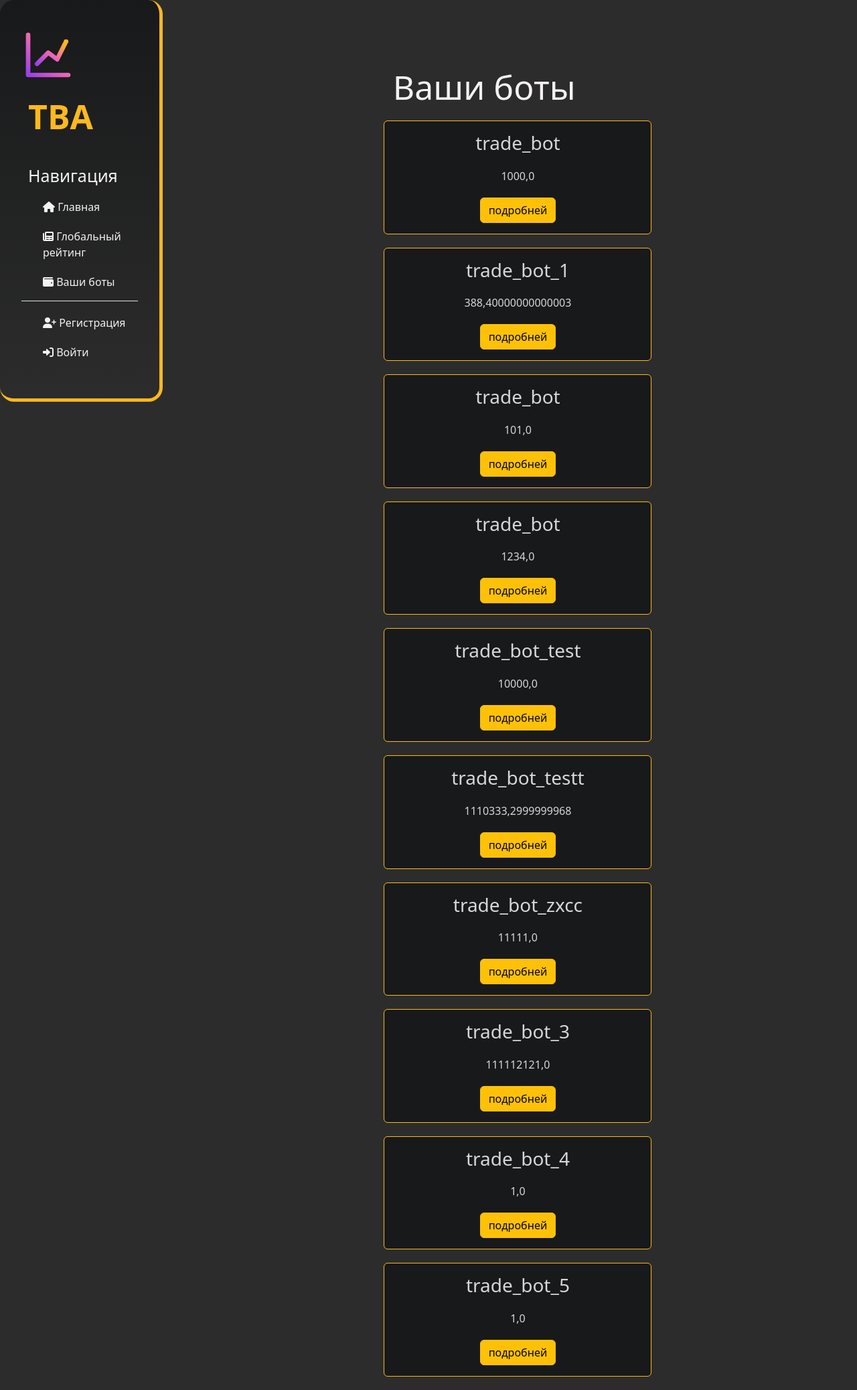
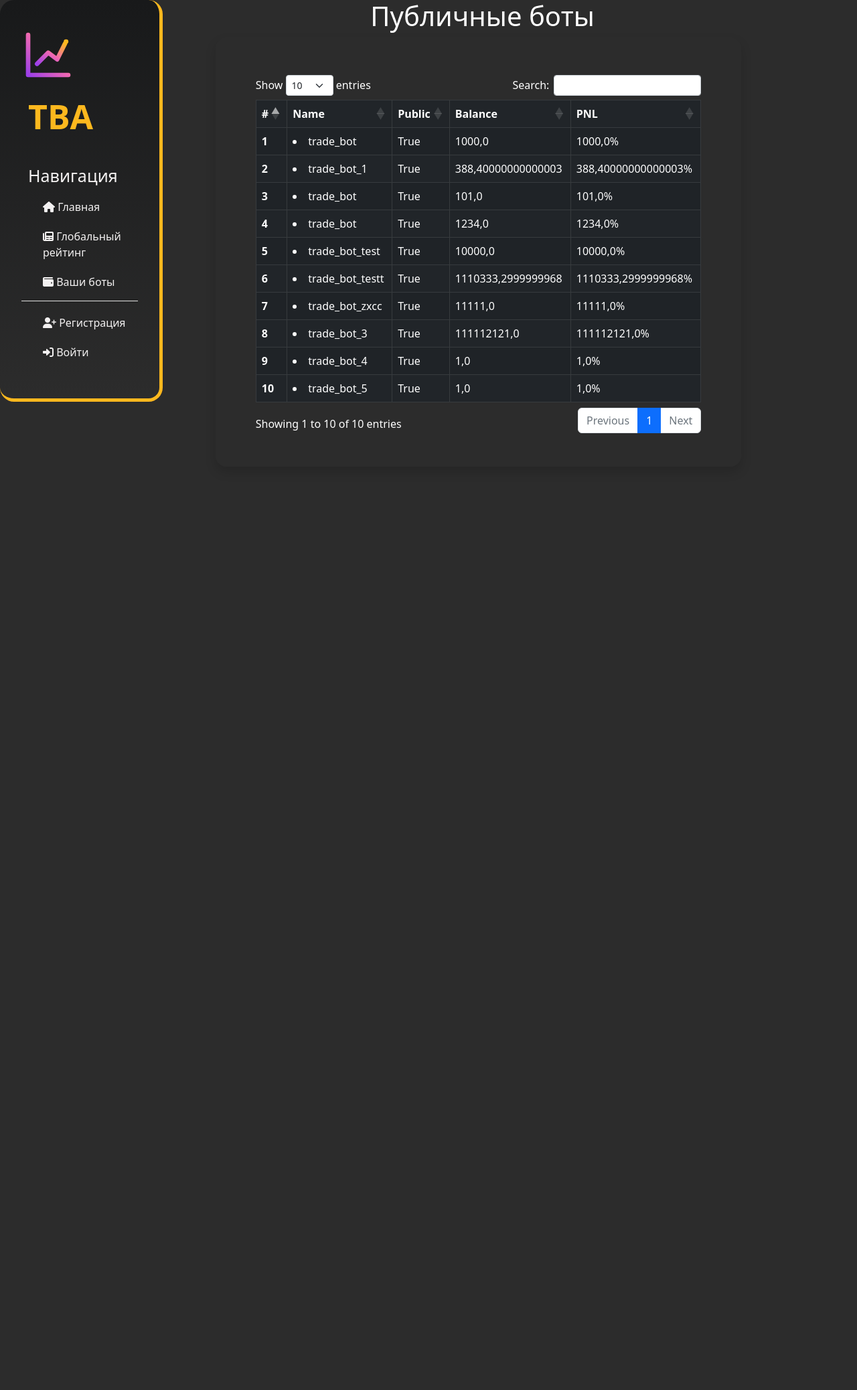
Before and after one commit to ska-19/trading_bots_arena_2, a Django app: template templates/bots_list.html in a window 1280 px wide. Shown: the whole page at 67% size. After the commit the page ends 647 px from the top, so only its background shows below. Run offline with Django 4.2, Linux system fonts and the light colour scheme; the template is opened without the code that fills it: values that come from a table or form of the project are taken from there, others are empty; data comes from the database, SQL or seed files in the repository; some libraries are stand-ins or nearby versions.

Commit message:
upd bots_list

```diff
--- a/templates/bots_list.html
+++ b/templates/bots_list.html
@@ -1,18 +1,98 @@
 {% extends 'layout.html' %}
+{% load static %}
 {% load django_template_maths %}
 
 {% block title %} Боты {% endblock %}
 
+{% block msg %}
+  {% if messages %}
+  {% for mg in messages %}
+  <div class="pt-5"></div>
+  <div class="pt-5"></div>
+
+  <div {% if mg.tags %} class="alert alert-{{mg.tags}} alert-dismissible fade show" role ="alert" {% endif %}><strong>{{mg}}</strong>
+    <button type="button" class="btn-close" data-bs-dismiss="alert" aria-label="Close"> </button>
+  </div>
+  {% endfor %}
+  {% endif %}
+{% endblock msg %}
+
+
+
 {% block content %}
-<div class="features container">
-    <h1> Ваши боты </h1>
-    {% for bots_i in bots%}
-    <div class="alert alert-warning">
-        <h3>{{ bots_i.bot_name }}</h3>
-        <p>{{ bots_i.balance|add_decimal:2 }}</p>
-        <button class="btn btn-warning"> подробней</button>
+
+<div class="col-14 container">
+  <h1 class="text-center text-white">
+    Публичные боты
+  </h1>
+
+  <div class="container">
+    <div class="row mt-10">
+      <div class="shadow col-lg-10 p-5 text-white rounded-4 mx-auto">
+      <title> Bots</title>
+    <meta charset="utf-8">
+    <meta name="viewport" content="width=device-width, initial-scale=1">
+{#    <link rel="stylesheet" href=#}
+{#"https://maxcdn.bootstrapcdn.com/bootstrap/4.5.2/css/bootstrap.min.css">#}
+    <script src="https://ajax.googleapis.com/ajax/libs/jquery/3.5.1/jquery.min.js">
+    </script>
+    <script src="https://cdnjs.cloudflare.com/ajax/libs/popper.js/1.16.0/umd/popper.min.js">
+    </script>
+    <script src="https://maxcdn.bootstrapcdn.com/bootstrap/4.5.2/js/bootstrap.min.js">
+    </script>
+    <link rel="stylesheet" href="https://cdn.datatables.net/1.10.22/css/dataTables.bootstrap4.min.css">
+    <script src="https://cdn.datatables.net/1.10.22/js/jquery.dataTables.min.js"></script>
+    <script src="https://cdn.datatables.net/1.10.22/js/dataTables.bootstrap4.min.js">
+    </script>
+</head>
+
+    <div class="container" style="width:100%" ;>
+        <h1 style="color:#ee79eb"> </h1>
+    {% if bots %}
+        <table id="example" class="table table-striped
+            table-bordered table-dark"
+            style="width:100%; color:white;">
+
+
+            <thead>
+                <tr>
+      <th scope="col">#</th>
+      <th scope="col">Name</th>
+      <th scope="col">Public</th>
+      <th scope="col">Balance</th>
+      <th scope="col">PNL</th>
+                </tr>
+            </thead>
+            <tbody>
+   {% for bots_i in bots %}
+    <tr>
+     <th scope="row">{{ forloop.counter }}</th>
+      <td>
+          <a class="nav-link" href="{% url 'bot_detail' bots_i.id %}">
+                <li>{{ bots_i.bot_name }}</li>
+          </a>
+      </td>
+        <td> {{ bots_i.is_public }} </td>
+      <td>{{ bots_i.balance|add_decimal:2 }}</td>
+      <td>{{ bots_i.balance|percent_of_number:bots_i.base_balance|add_decimal:2|sub:100 }}% </td>
+    </tr>
+{#        <small class="text-white"> &centerdot; {{ bots_i.create_at|date:"d F, Y" }}</small>#}
+
+    {% endfor %}
+            </tbody>
+
+        </table>
+  {% else %}
+    <h4 class="text-white text-center my-5"> Пока нет публичных ботов :c </h4>
+  {% endif %}
     </div>
-    {% endfor %}
-
+    <script>
+        $(document).ready(function() {
+            $('#example').DataTable();
+        });
+    </script>
+  </div>
+    </div>
+  </div>
 </div>
-{% endblock %}
+{% endblock content %}
--- a/templates/ranking.html
+++ b/templates/ranking.html
@@ -52,8 +52,6 @@
         <table id="example" class="table table-striped
             table-bordered table-dark"
             style="width:100%; color:white;">
-
-
             <thead>
                 <tr>
       <th scope="col">Name</th>
@@ -66,9 +64,9 @@
     <tr>
 
       <td>
-          <a class="nav-link" href="{% url 'bot_detail' bots_i.id %}">
+{#          <a class="nav-link" href="{% url 'bot_detail' bots_i.id %}">#}
                 <li>{{ bots_i.bot_name }}</li>
-          </a>
+{#          </a>#}
       </td>
       <td>{{ bots_i.balance|add_decimal:2 }}</td>
       <td>{{ bots_i.balance|percent_of_number:bots_i.base_balance|add_decimal:2|sub:100 }}% </td>
```
